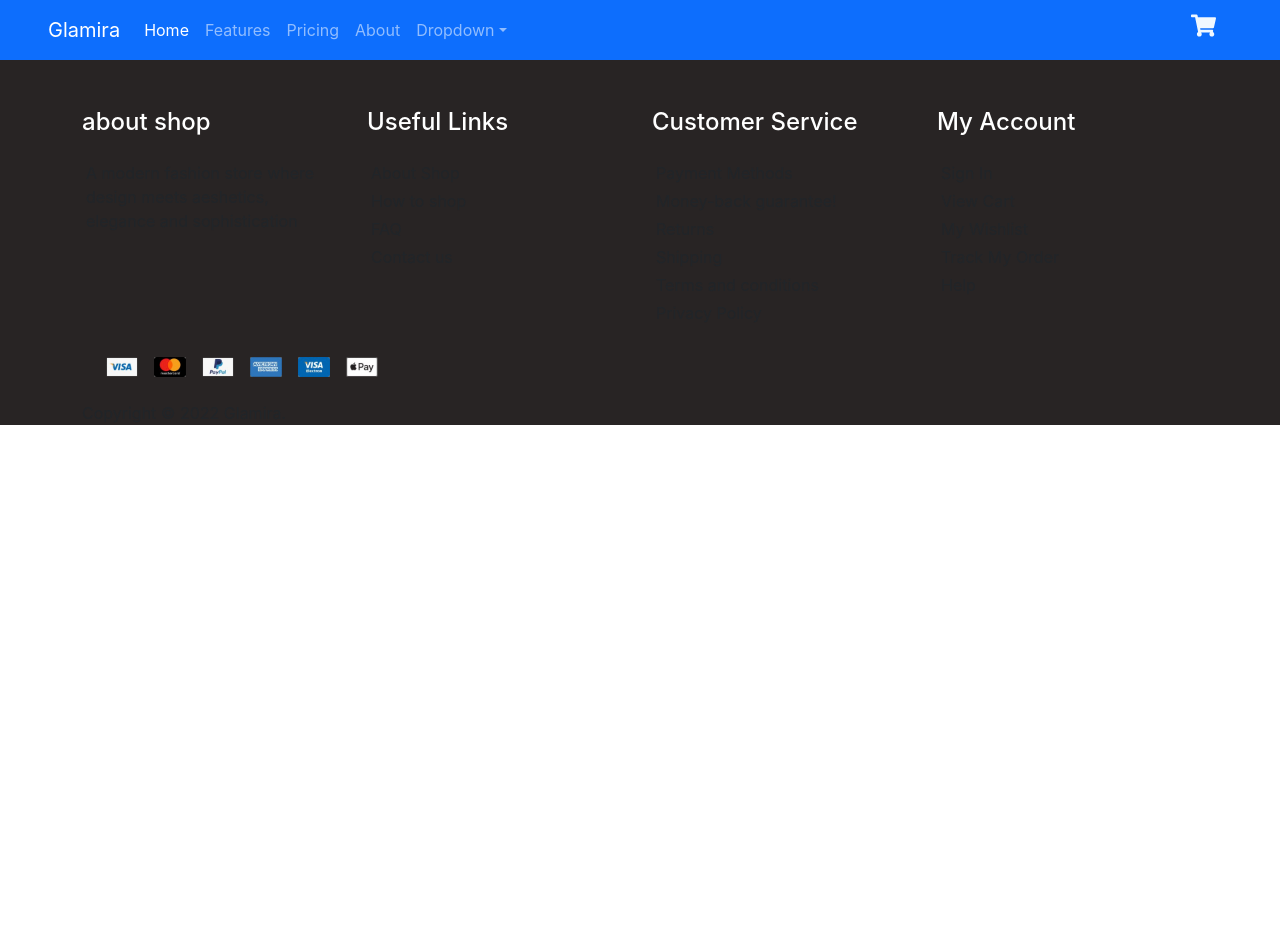
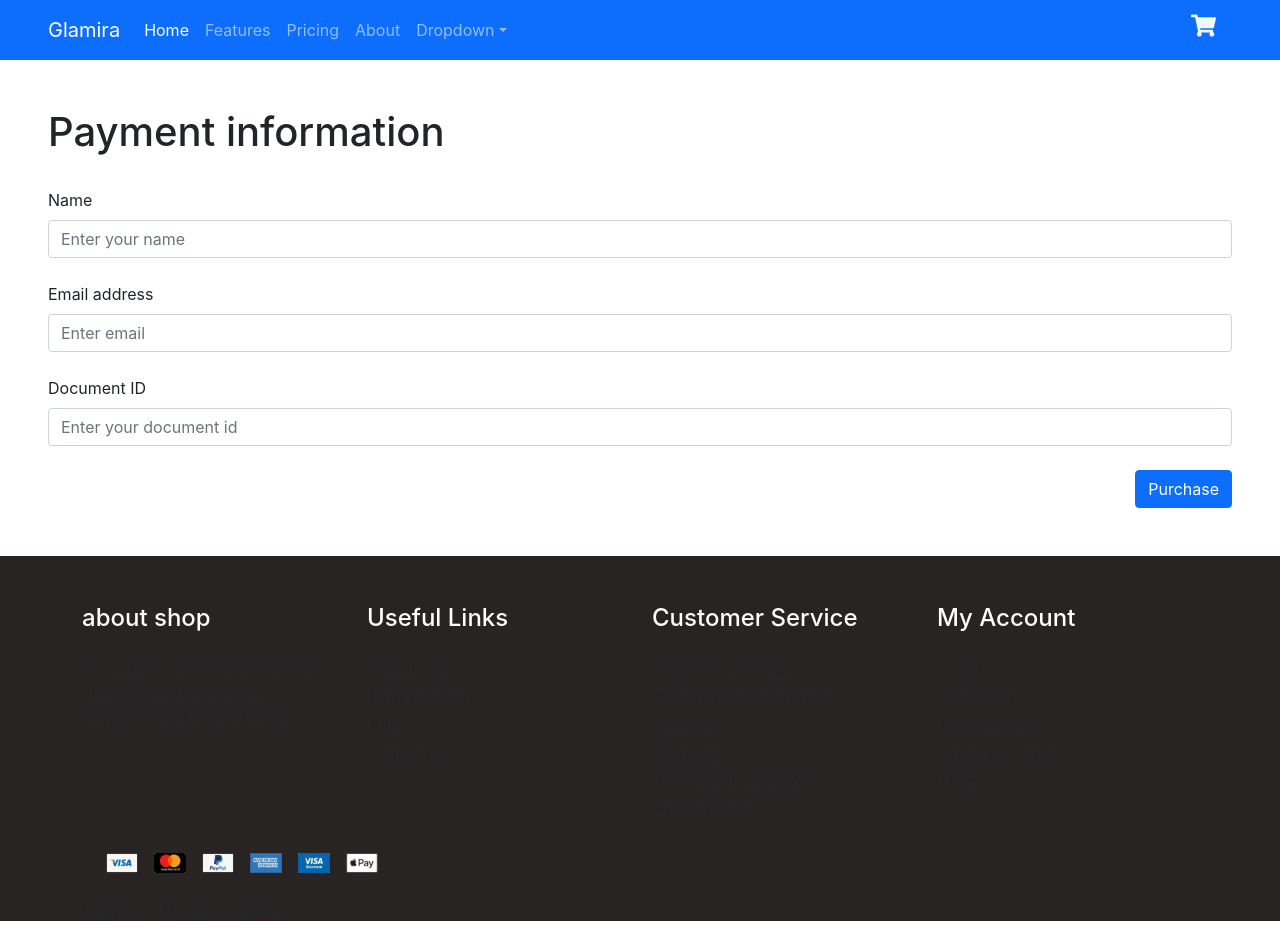
Before and after one commit to matias798/glamira-frontend, a React (Create React App) app: page /payment in a window 1280 px wide. Before the commit the page ends 800 px from the top, so only its background shows below. Built offline with nearby package versions, Linux system fonts and the light colour scheme.

Commit message:
added payment view

```diff
--- a/src/App.js
+++ b/src/App.js
@@ -1,10 +1,13 @@
 import { BrowserRouter as Router, Routes, Route } from "react-router-dom";
+
 // Components
 import Navbar from "./components/sections/Navbar";
 import ShopingCart from "./components/pages/Cart";
 import Home from "./components/pages/Home";
 import ProductDetail from "./components/pages/ProductDetail";
 import Footer from "./components/sections/Footer";
+import Payment from "./components/pages/Payment";
+
 function App() {
   return (
     <div className="App">
@@ -13,6 +16,7 @@ function App() {
         <Routes>
           <Route exact path="/" element={<Home />} />
           <Route path="/cart" element={<ShopingCart />} />
+          <Route path="/payment" element={<Payment />} />
           <Route path="/product/:detail" element={<ProductDetail />} />
         </Routes>
       </Router>
--- a/src/components/pages/Cart.js
+++ b/src/components/pages/Cart.js
@@ -40,8 +40,7 @@ const Cart = () => {
       </div>
     );
   return (
-    <div className="mt-5">
-      <h1>Shopping Cart</h1>
+    <div className="m-5">
       {items.map((product) => (
         <CartItem key={product.id} product={product} />
       ))}
@@ -56,7 +55,7 @@ const Cart = () => {
             BuyHandler();
           }}
         >
-          Pay Now
+          continue to payment
         </button>
       </div>
     </div>
--- /dev/null
+++ b/src/components/pages/Payment.js
@@ -0,0 +1,75 @@
+import { useState } from "react";
+
+const Payment = () => {
+  const [dni, setDni] = useState();
+  const [name, setName] = useState();
+  const [email, setEmail] = useState();
+
+  const onSubmitHandler = (e) => {
+    e.preventDefault();
+    console.log(dni, name, email);
+  };
+
+  return (
+    <div className="p-5">
+      <h1>Payment information</h1>
+      {/* form  */}
+      <form
+        onSubmit={(e) => {
+          onSubmitHandler(e);
+        }}
+      >
+        <fieldset>
+          <div className="form-group">
+            <label className="form-label mt-4">Name</label>
+            <input
+              type="text"
+              className="form-control"
+              id="exampleInputEmail1"
+              placeholder="Enter your name"
+              onChange={(e) => {
+                setName(e.target.value);
+              }}
+              required
+            />
+          </div>
+          <div className="form-group">
+            <label className="form-label mt-4">Email address</label>
+            <input
+              type="email"
+              className="form-control"
+              id="exampleInputEmail1"
+              aria-describedby="emailHelp"
+              placeholder="Enter email"
+              onChange={(e) => {
+                setEmail(e.target.value);
+              }}
+              required
+            />
+          </div>
+
+          <div className="form-group">
+            <label className="form-label mt-4">Document ID</label>
+            <input
+              type="number"
+              className="form-control"
+              id="exampleInputEmail1"
+              aria-describedby="document id"
+              placeholder="Enter your document id"
+              onChange={(e) => {
+                setDni(e.target.value);
+              }}
+              required
+            />
+          </div>
+          <div className="d-flex justify-content-end mt-4">
+            <button type="submit" className="btn btn-primary rounded">
+              Purchase
+            </button>
+          </div>
+        </fieldset>
+      </form>
+    </div>
+  );
+};
+export default Payment;
--- a/src/components/sections/CartItem.js
+++ b/src/components/sections/CartItem.js
@@ -24,6 +24,14 @@ const CartItem = ({ product }) => {
       <div className="cart-item">
         <div className="row">
           <div className="col-md-3">
+          <button
+              className="btn btn-sm round-circle m-5"
+              onClick={() => {
+                removeHandler(product);
+              }}
+            >
+              <AiOutlineDelete  size={15}/>
+            </button>
             <img
               src={product.image}
               alt={product.name}
@@ -35,11 +43,11 @@ const CartItem = ({ product }) => {
               }}
             />
           </div>
-          <div className="col-md-6">
+          <div className="col-md-6 pt-2">
             <h5>{product.title}</h5>
             <p>${product.price}</p>
           </div>
-          <div className="col-md-3">
+          <div className="col-md-3 pt-2">
             <button
               onClick={() =>
                 updateItemQuantity(product.id, product.quantity - 1)
@@ -58,18 +66,7 @@ const CartItem = ({ product }) => {
             >
               +
             </button>
-            <button
-              className="btn btn-sm round-circle"
-              onClick={() => {
-                removeHandler(product);
-              }}
-              style={{
 
-                color: "red",
-               }}
-            >
-              <AiOutlineDelete  size={15}/>
-            </button>
           </div>
         </div>
       </div>
```
